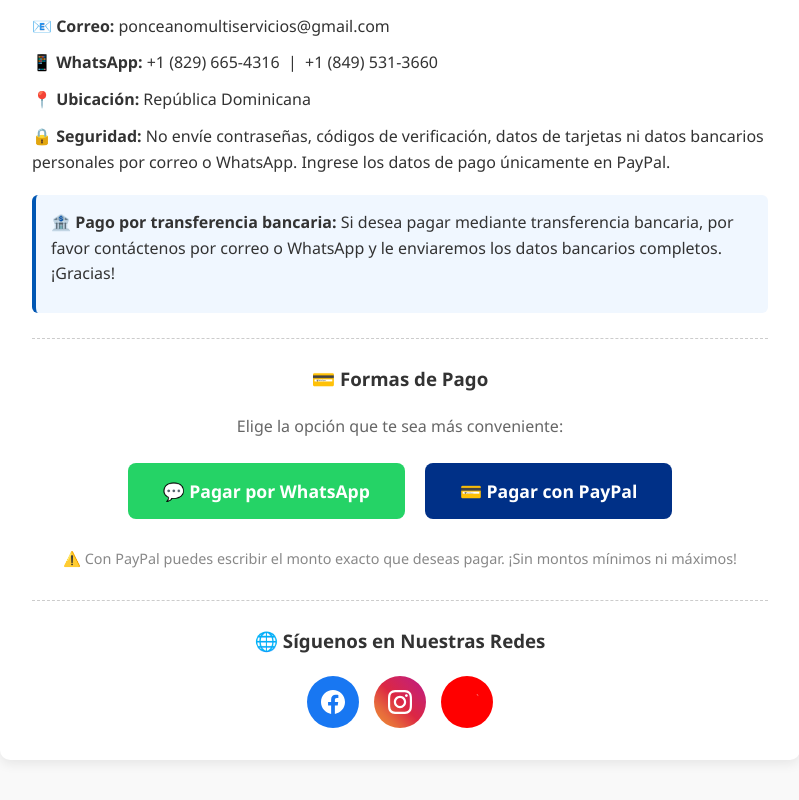
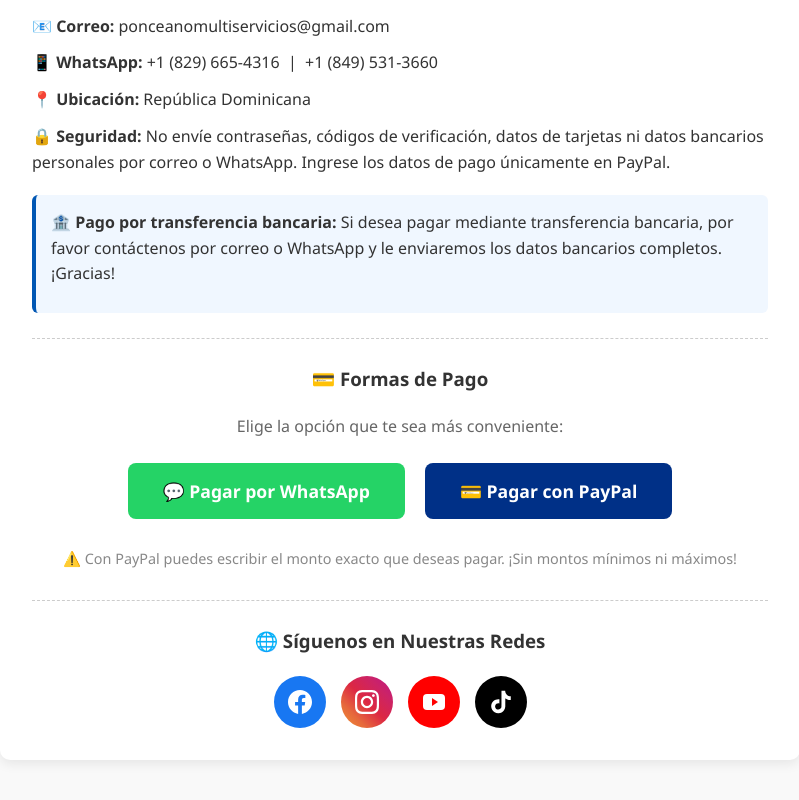
Before and after one commit to ponceano49/ponceanomultiservicios, a plain HTML site: page index.html in a window 1280 px wide. Shown: the part 2365-3165 px from the top of the page, without its empty margins (240-1039 px from the left). Drawn offline with Linux system fonts and the light colour scheme.

Commit message:
Agregar enlace de TikTok
Co-authored-by: Copilot <223556219+Copilot@users.noreply.github.com>

```diff
--- a/index.html
+++ b/index.html
@@ -370,14 +370,21 @@
                         <path d="M12 2.163c3.204 0 3.584.012 4.85.07 3.252.148 4.771 1.691 4.919 4.919.058 1.265.069 1.645.069 4.849 0 3.205-.012 3.584-.069 4.849-.149 3.225-1.664 4.771-4.919 4.919-1.266.058-1.644.07-4.85.07-3.204 0-3.584-.012-4.849-.07-3.26-.149-4.771-1.699-4.919-4.92-.058-1.265-.07-1.644-.07-4.849 0-3.204.013-3.583.07-4.849.149-3.227 1.664-4.771 4.919-4.919 1.266-.057 1.645-.069 4.849-.069zm0-2.163c-3.259 0-3.667.014-4.947.072-4.358.2-6.78 2.618-6.98 6.98-.058 1.281-.07 1.689-.07 4.948 0 3.259.014 3.668.072 4.948.2 4.358 2.618 6.78 6.98 6.98 1.281.058 1.689.07 4.948.07 3.259 0 3.668-.014 4.948-.072 4.354-.2 6.782-2.618 6.979-6.98.059-1.28.073-1.689.073-4.948 0-3.259-.014-3.667-.072-4.947-.196-4.354-2.617-6.78-6.979-6.98-1.281-.059-1.69-.073-4.949-.073zm0 5.838c-3.403 0-6.162 2.759-6.162 6.162s2.759 6.163 6.162 6.163 6.162-2.759 6.162-6.163c0-3.403-2.759-6.162-6.162-6.162zm0 10.162c-2.209 0-4-1.79-4-4 0-2.209 1.791-4 4-4s4 1.791 4 4c0 2.21-1.791 4-4 4zm6.406-11.845c-.796 0-1.441.645-1.441 1.44s.645 1.44 1.441 1.44c.795 0 1.439-.645 1.439-1.44s-.644-1.44-1.439-1.44z"/>
                     </svg>
                 </a>
-                <!-- YouTube -->
-                <a href="https://www.youtube.com/@ponceanomultiservicios9227" target="_blank" style="background: #FF0000;">
-                    <svg width="24" height="24" fill="white" viewBox="0 0 24 24">
-                        <path d="M23.498 6.186a3.016 3.016 0 0 0-2.122-2.136C19.505 3.545 12 3
+				<!-- YouTube -->
+				<a href="https://www.youtube.com/@ponceanomultiservicios9227" target="_blank" rel="noopener noreferrer" aria-label="YouTube" style="background: #FF0000;">
+					<svg width="24" height="24" viewBox="0 0 24 24" aria-hidden="true">
+						<rect x="1" y="4" width="22" height="16" rx="4" fill="white"/>
+						<path d="M10 8v8l6-4z" fill="#FF0000"/>
+					</svg>
+				</a>
+				<!-- TikTok -->
+				<a href="https://www.tiktok.com/@ponceano_multiservicios" target="_blank" rel="noopener noreferrer" aria-label="TikTok" style="background: #000;">
+					<img src="descargas_ponceano/tiktok-svgrepo-com.svg" width="24" height="24" alt="" style="filter: invert(1);">
+				</a>
+			</div>
+		</div>
+	</div>
+</section>
 
-		<?xml version="1.0" encoding="utf-8"?>
-<!-- Uploaded to: SVG Repo, www.svgrepo.com, Generator: SVG Repo Mixer Tools -->
-<svg fill="#000000" width="800px" height="800px" viewBox="0 0 32 32" version="1.1" xmlns="http://www.w3.org/2000/svg">
-<title>tiktok https://www.tiktok.com/@ponceano_multiservicios</title>
-<path d="M16.656 1.029c1.637-0.025 3.262-0.012 4.886-0.025 0.054 2.031 0.878 3.859 2.189 5.213l-0.002-0.002c1.411 1.271 3.247 2.095 5.271 2.235l0.028 0.002v5.036c-1.912-0.048-3.71-0.489-5.331-1.247l0.082 0.034c-0.784-0.377-1.447-0.764-2.077-1.196l0.052 0.034c-0.012 3.649 0.012 7.298-0.025 10.934-0.103 1.853-0.719 3.543-1.707 4.954l0.020-0.031c-1.652 2.366-4.328 3.919-7.371 4.011l-0.014 0c-0.123 0.006-0.268 0.009-0.414 0.009-1.73 0-3.347-0.482-4.725-1.319l0.040 0.023c-2.508-1.509-4.238-4.091-4.558-7.094l-0.004-0.041c-0.025-0.625-0.037-1.25-0.012-1.862 0.49-4.779 4.494-8.476 9.361-8.476 0.547 0 1.083 0.047 1.604 0.136l-0.056-0.008c0.025 1.849-0.050 3.699-0.050 5.548-0.423-0.153-0.911-0.242-1.42-0.242-1.868 0-3.457 1.194-4.045 2.861l-0.009 0.030c-0.133 0.427-0.21 0.918-0.21 1.426 0 0.206 0.013 0.41 0.037 0.61l-0.002-0.024c0.332 2.046 2.086 3.59 4.201 3.59 0.061 0 0.121-0.001 0.181-0.004l-0.009 0c1.463-0.044 2.733-0.831 3.451-1.994l0.010-0.018c0.267-0.372 0.45-0.822 0.511-1.311l0.001-0.014c0.125-2.237 0.075-4.461 0.087-6.698 0.012-5.036-0.012-10.060 0.025-15.083z"></path>
-</svg>
+</body>
+</html>
```
